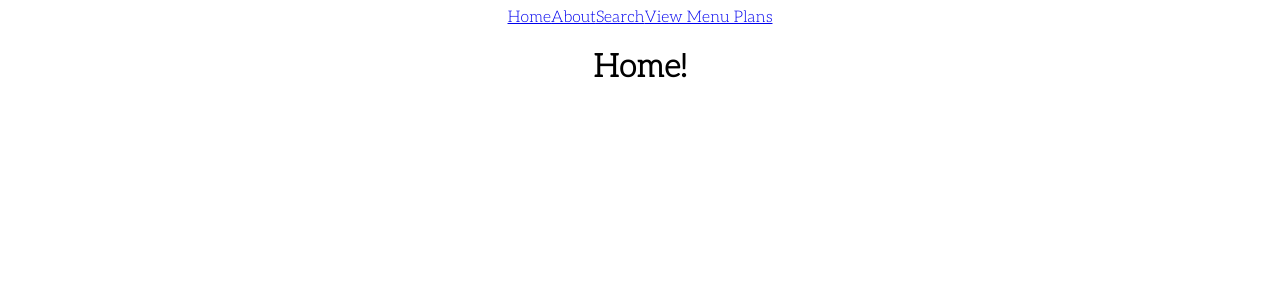
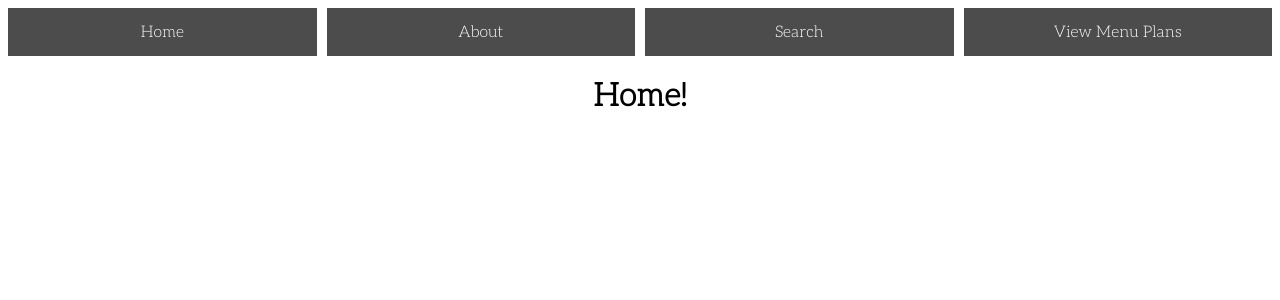
Before and after one commit to dwinniford/nutrition-tracker, a React (Create React App) app: page / in a window 1280 px wide. Shown: the top 300 px of the page. Built offline with nearby package versions, Linux system fonts and the light colour scheme.

Commit message:
nav bar displays in grid

```diff
--- /dev/null
+++ b/src/components/NavBar.css
@@ -0,0 +1,23 @@
+.nav-bar {
+    display: grid;
+    grid-template-columns: repeat(4, 1fr);
+    grid-gap: 10px;
+}
+
+.black-button {
+    display: inline-block;
+    border: none;
+    padding: 1rem 2rem;
+    margin: 0;
+    text-decoration: none;
+    background: rgba(0, 0, 0, 0.7);
+    color: #ffffff;
+    font-family: aleoLight;
+    font-size: 1rem;
+    line-height: 1;
+    cursor: pointer;
+    text-align: center;
+    transition: background 250ms ease-in-out, transform 150ms ease;
+    -webkit-appearance: none;
+    -moz-appearance: none;
+}
--- a/src/components/NavBar.js
+++ b/src/components/NavBar.js
@@ -1,14 +1,15 @@
 import React, { Component } from 'react'
 import {Link} from 'react-router-dom'
+import './NavBar.css'
 
 export default class NavBar extends Component {
     render() {
         return (
-            <div>
-                <Link to="/">Home</Link>
-                <Link to="/about">About</Link>
-                <Link to="/search">Search</Link>
-                <Link to="/menuplans">View Menu Plans</Link>
+            <div className="nav-bar">
+                <Link className="black-button" to="/">Home</Link>
+                <Link className="black-button" to="/about">About</Link>
+                <Link className="black-button" to="/search">Search</Link>
+                <Link className="black-button" to="/menuplans">View Menu Plans</Link>
             </div>
         )
     }
```
